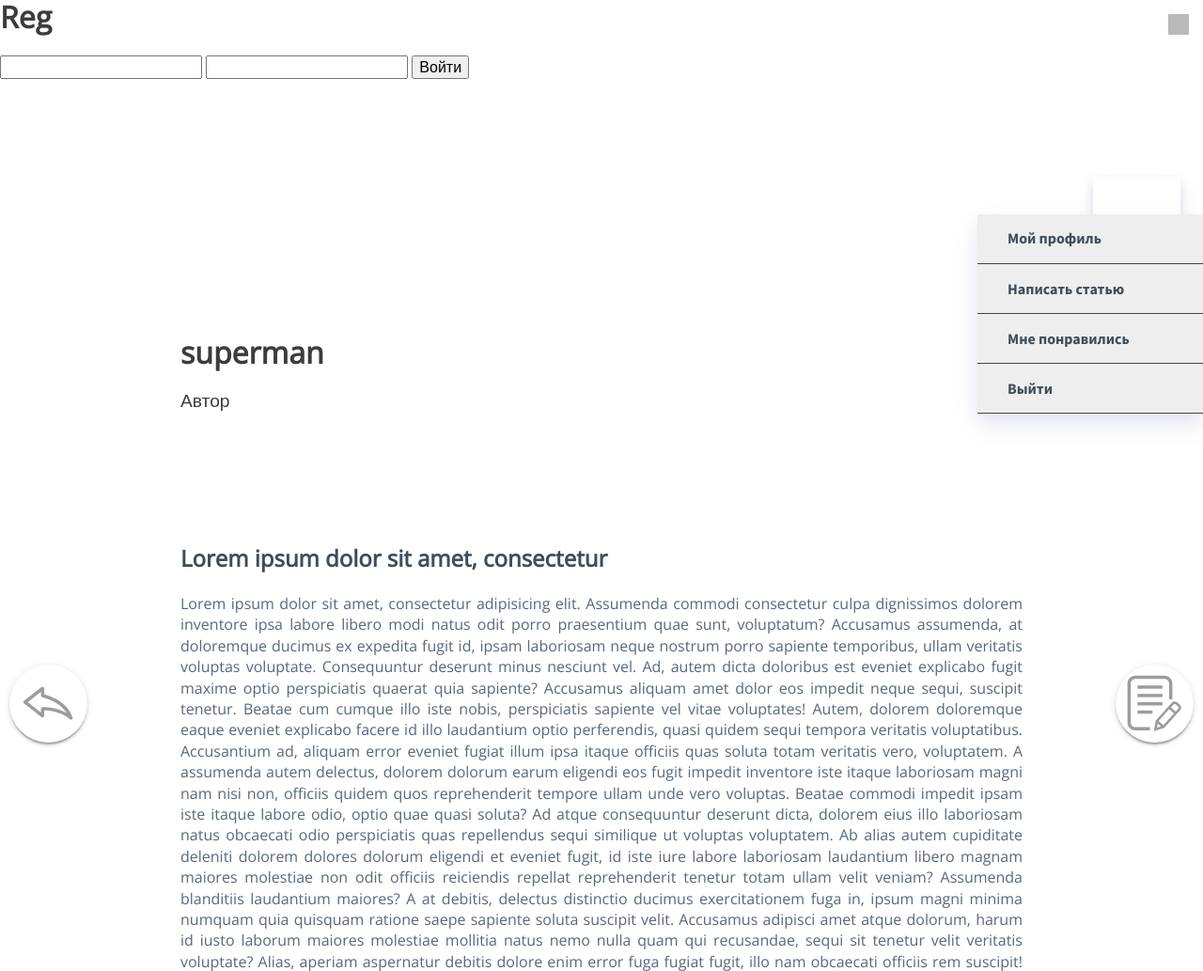
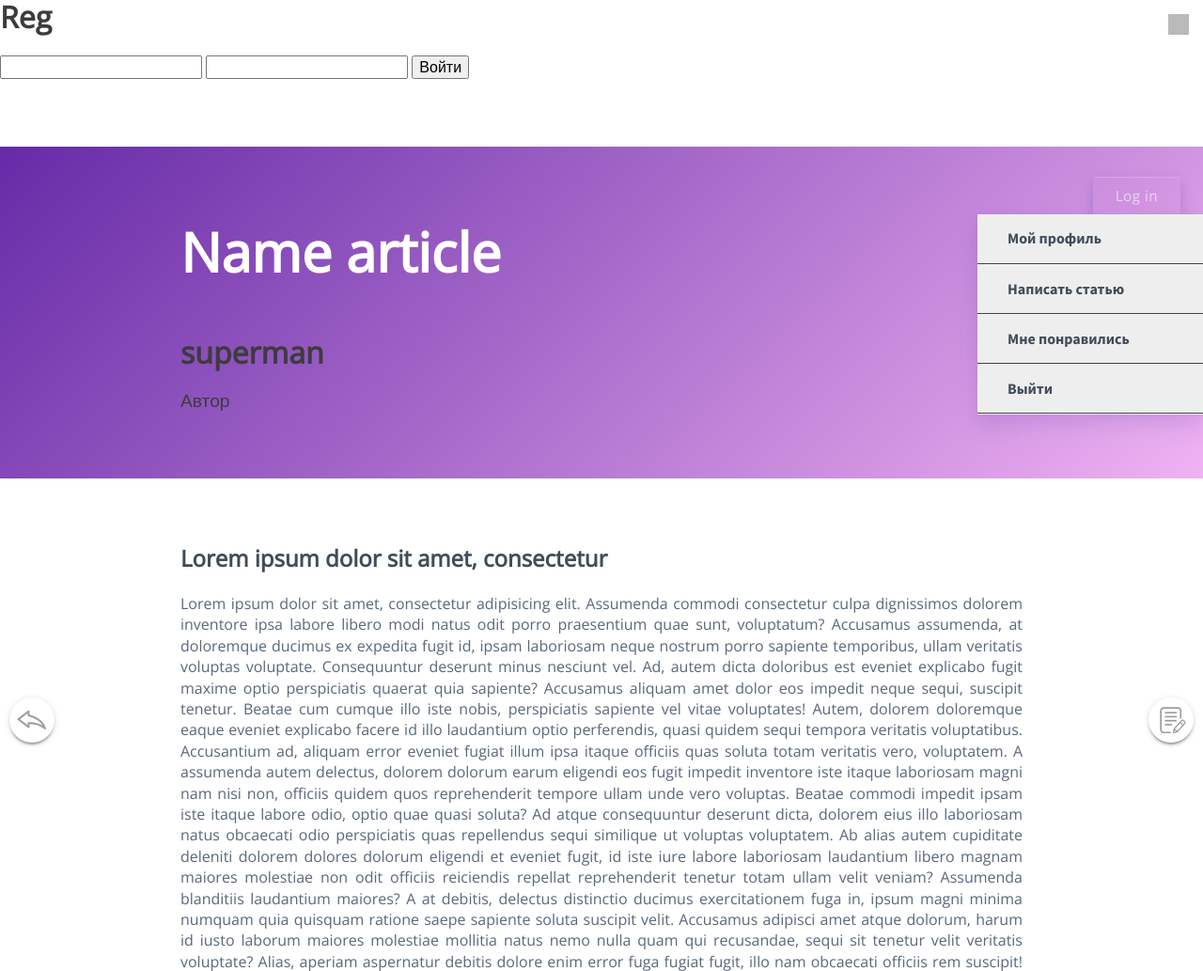
Before and after one commit to AleksBasko/PyBlog, a Django app: page /articles/get/16 in a window 1280 px wide. Shown: the top 1033 px of the page at 94% size. Run offline with Django 3.2, Linux system fonts and the light colour scheme; data comes from the database, SQL or seed files in the repository; style sheets or scripts are compiled from the project's sources; some libraries are stand-ins or nearby versions; grey boxes are pictures that could not be loaded.

Commit message:
bottom fix btn

```diff
--- a/static-src/src/style/part/elements/buttons.scss
+++ b/static-src/src/style/part/elements/buttons.scss
@@ -23,12 +23,12 @@ button {
     justify-content: center;
     align-items: center;
     bottom: 10px;
-    width: 5.2rem;
-    height: 5.2rem;
+    width: 3rem;
+    height: 3rem;
     font-size: 2.8rem;
-    line-height: 5.2rem;
+    line-height: 3rem;
     border-radius: 50%;
-    background-color: $color-white;
+    background-color: transparent;
     box-shadow: 0 3px 3px 0 rgba(0, 0, 0, 0.14), 0 1px 7px 0 rgba(0, 0, 0, 0.12), 0 3px 1px -1px rgba(0, 0, 0, 0.2);
     transition: all .4s;
 
@@ -51,6 +51,12 @@ button {
 
 .btn__to-write {
     right: 10px;
+
+    svg {
+        width: 58%;
+        position: relative;
+        right: -4%;
+    }
 }
 
 .btn__to-main {
--- a/static-src/src/style/part/pages/article.page.scss
+++ b/static-src/src/style/part/pages/article.page.scss
@@ -32,11 +32,11 @@
     //background: linear-gradient(20deg,#0016be 0%,#2aec74 100%);
     //background: linear-gradient(to right,#03cf9e 0%, #2623fa 100%);
     //background: linear-gradient(20deg,#007808 0%,#fff940 100%);
-    //background: linear-gradient(135deg,rgba(244,208,63,.97) 0%,#f27a35 100%);
-    //background: linear-gradient(20deg,#59456e 0%,#efb2f2 100%);
-    //background: linear-gradient(to right,#5d2a92 0%, #efb2f2 100%);
-    //background: linear-gradient(to right,#662aa7 0%, #efb2f2 100%);
-    //background: linear-gradient(135deg,#662aa7 0%,#efb2f2 100%);
+    background: linear-gradient(135deg,rgba(244,208,63,.97) 0%,#f27a35 100%);
+    background: linear-gradient(20deg,#59456e 0%,#efb2f2 100%);
+    background: linear-gradient(to right,#5d2a92 0%, #efb2f2 100%);
+    background: linear-gradient(to right,#662aa7 0%, #efb2f2 100%);
+    background: linear-gradient(135deg,#662aa7 0%,#efb2f2 100%);
 
     .title {
         width: 400px;
--- a/static-src/src/style/part/pages/articlesList.page.scss
+++ b/static-src/src/style/part/pages/articlesList.page.scss
@@ -2,6 +2,7 @@
 .articles-list {
     position: relative;
     background-color: $bg-color;
+    padding-bottom: 5px;
 }
 
 .articles-list__header {
--- a/static-src/src/style/part/pages/write-article.page.scss
+++ b/static-src/src/style/part/pages/write-article.page.scss
@@ -34,7 +34,7 @@
     //background: linear-gradient(20deg,#007808 0%,#fff940 100%);
     //background: linear-gradient(135deg,rgba(244,208,63,.97) 0%,#f27a35 100%);
     //
-    //background: linear-gradient(45deg, #19d9b4 0%, #92d275 100%);
+    background: linear-gradient(45deg, #19d9b4 0%, #92d275 100%);
 
     .title {
         width: 400px;
--- a/templates/article/article.html
+++ b/templates/article/article.html
@@ -160,31 +160,6 @@
             </div>
         </section>
 
-        <a href="" class="btn__bottom btn__to-main">
-            <svg version="1.1" x="0px" y="0px" viewBox="0 0 100 100">
-                <g transform="translate(0,-952.36218)">
-                    <path style="text-indent:0;text-transform:none;direction:ltr;block-progression:tb;baseline-shift:baseline;enable-background:accumulate;"
-                          d="m 39.627685,972.38722 a 3.0003,3.0003 0 0 0 -1.4688,0.625 l -32.0000002,25 a 3.0003,3.0003 0 0 0 0,4.71878 l 32.0000002,25 a 3.0003,3.0003 0 0 0 4.8438,-2.3437 l 0,-9.9688 c 6.7641,0.064 30.0289,1.3513 47.031202,16.2188 a 3.0003,3.0003 0 0 0 4.8126,-3.1875 c -8.4011,-25.8834 -33.651702,-37.34104 -51.843802,-42.31258 l 0,-10.75 a 3.0003,3.0003 0 0 0 -3.375,-3 z m -2.625,9.125 0,6.875 a 3.0003,3.0003 0 0 0 2.25,2.90625 c 14.6997,3.72131 34.6241,12.05293 45.125,29.00003 -20.0913,-11.8041 -42.6252,-10.9959 -44.5312,-10.9063 a 3.0003,3.0003 0 0 0 -2.8438,3 l 0,6.8438 -24.125,-18.8438 24.125,-18.87498 z"
-                          fill-opacity="1" stroke="none" marker="none" visibility="visible" display="inline"
-                          overflow="visible"/>
-                </g>
-            </svg>
-        </a>
-        <a href="" class="btn__bottom btn__to-write">
-
-            <svg version="1.1" x="0px" y="0px" viewBox="0 0 53.4 55.3" style="enable-background:new 0 0 53.4 55.3;" xml:space="preserve">
-            <title>Media 1</title>
-                <rect x="10.4" y="10.3" width="24.3" height="3.2"/>
-                <rect x="10.4" y="18.5" width="24.3" height="3.2"/>
-                <rect x="10.4" y="26.6" width="24.3" height="3.2"/>
-                <rect x="10.4" y="34.7" width="14.6" height="3.2"/>
-                <path d="M51.7,29.1l-2.5-2.2c-1.6-1.4-4-1.2-5.5,0.3L28.2,44.4l-1.9,10.3l10.1-2.9L52,34.5C53.5,32.9,53.3,30.5,51.7,29.1
-                C51.8,29.1,51.8,29.1,51.7,29.1L51.7,29.1z M33.3,50.2l-3.8,1.1l0.7-3.9L33.3,50.2z M46,37.6L35.6,49l-4.6-4.1l10.3-11.4L46,37.6z
-                 M50.6,31.9c0,0.4-0.1,0.7-0.4,1l-2.6,2.9L43,31.7l2.6-2.9c0.5-0.6,1.4-0.6,2-0.1l2.5,2.2C50.4,31.2,50.5,31.5,50.6,31.9z"/>
-                <path d="M22.5,50.9H8.2c-2.4,0-4.4-2-4.4-4.4l0,0V8.2c0-2.4,2-4.4,4.4-4.4l0,0h28.6c2.4,0,4.4,2,4.4,4.4l0,0v15.7h3.2V8.2
-                c0-4.2-3.4-7.6-7.6-7.6H8.2C4,0.6,0.6,4,0.6,8.2v38.3c0,4.2,3.4,7.6,7.6,7.6h14.3V50.9z"/>
-            </svg>
-        </a>
     </div>
 
     <script>
--- a/templates/base.html
+++ b/templates/base.html
@@ -27,7 +27,7 @@
     {% block content %}
     {% endblock %}
 
-
+    {% include "components/bottom-link.html" %}
     <script src="{% static 'js/main.js' %}"></script>
 </body>
 </html>
--- /dev/null
+++ b/templates/components/bottom-link.html
@@ -0,0 +1,26 @@
+<div>
+    <a href="" class="btn__bottom btn__to-main">
+        <svg version="1.1" x="0px" y="0px" viewBox="0 0 100 100">
+            <g transform="translate(0,-952.36218)">
+                <path style="text-indent:0;text-transform:none;direction:ltr;block-progression:tb;baseline-shift:baseline;enable-background:accumulate;"
+                      d="m 39.627685,972.38722 a 3.0003,3.0003 0 0 0 -1.4688,0.625 l -32.0000002,25 a 3.0003,3.0003 0 0 0 0,4.71878 l 32.0000002,25 a 3.0003,3.0003 0 0 0 4.8438,-2.3437 l 0,-9.9688 c 6.7641,0.064 30.0289,1.3513 47.031202,16.2188 a 3.0003,3.0003 0 0 0 4.8126,-3.1875 c -8.4011,-25.8834 -33.651702,-37.34104 -51.843802,-42.31258 l 0,-10.75 a 3.0003,3.0003 0 0 0 -3.375,-3 z m -2.625,9.125 0,6.875 a 3.0003,3.0003 0 0 0 2.25,2.90625 c 14.6997,3.72131 34.6241,12.05293 45.125,29.00003 -20.0913,-11.8041 -42.6252,-10.9959 -44.5312,-10.9063 a 3.0003,3.0003 0 0 0 -2.8438,3 l 0,6.8438 -24.125,-18.8438 24.125,-18.87498 z"
+                      fill-opacity="1" stroke="none" marker="none" visibility="visible" display="inline"
+                      overflow="visible"/>
+            </g>
+        </svg>
+    </a>
+    <a href="" class="btn__bottom btn__to-write">
+
+        <svg version="1.1" x="0px" y="0px" viewBox="0 0 53.4 55.3" style="enable-background:new 0 0 53.4 55.3;" xml:space="preserve">
+            <rect x="10.4" y="10.3" width="24.3" height="3.2"/>
+            <rect x="10.4" y="18.5" width="24.3" height="3.2"/>
+            <rect x="10.4" y="26.6" width="24.3" height="3.2"/>
+            <rect x="10.4" y="34.7" width="14.6" height="3.2"/>
+            <path d="M51.7,29.1l-2.5-2.2c-1.6-1.4-4-1.2-5.5,0.3L28.2,44.4l-1.9,10.3l10.1-2.9L52,34.5C53.5,32.9,53.3,30.5,51.7,29.1
+            C51.8,29.1,51.8,29.1,51.7,29.1L51.7,29.1z M33.3,50.2l-3.8,1.1l0.7-3.9L33.3,50.2z M46,37.6L35.6,49l-4.6-4.1l10.3-11.4L46,37.6z
+             M50.6,31.9c0,0.4-0.1,0.7-0.4,1l-2.6,2.9L43,31.7l2.6-2.9c0.5-0.6,1.4-0.6,2-0.1l2.5,2.2C50.4,31.2,50.5,31.5,50.6,31.9z"/>
+            <path d="M22.5,50.9H8.2c-2.4,0-4.4-2-4.4-4.4l0,0V8.2c0-2.4,2-4.4,4.4-4.4l0,0h28.6c2.4,0,4.4,2,4.4,4.4l0,0v15.7h3.2V8.2
+            c0-4.2-3.4-7.6-7.6-7.6H8.2C4,0.6,0.6,4,0.6,8.2v38.3c0,4.2,3.4,7.6,7.6,7.6h14.3V50.9z"/>
+        </svg>
+    </a>
+</div>
```
